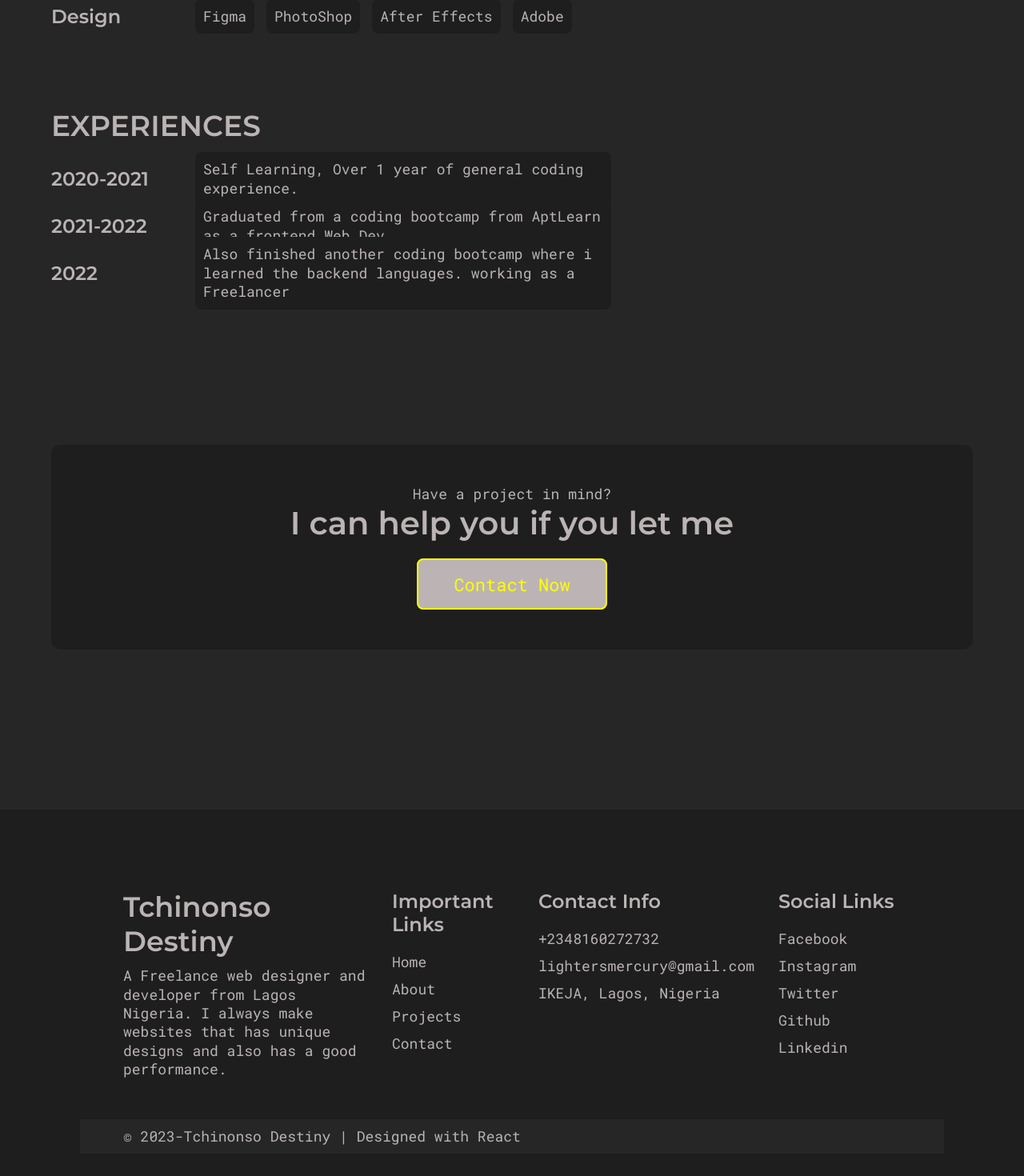
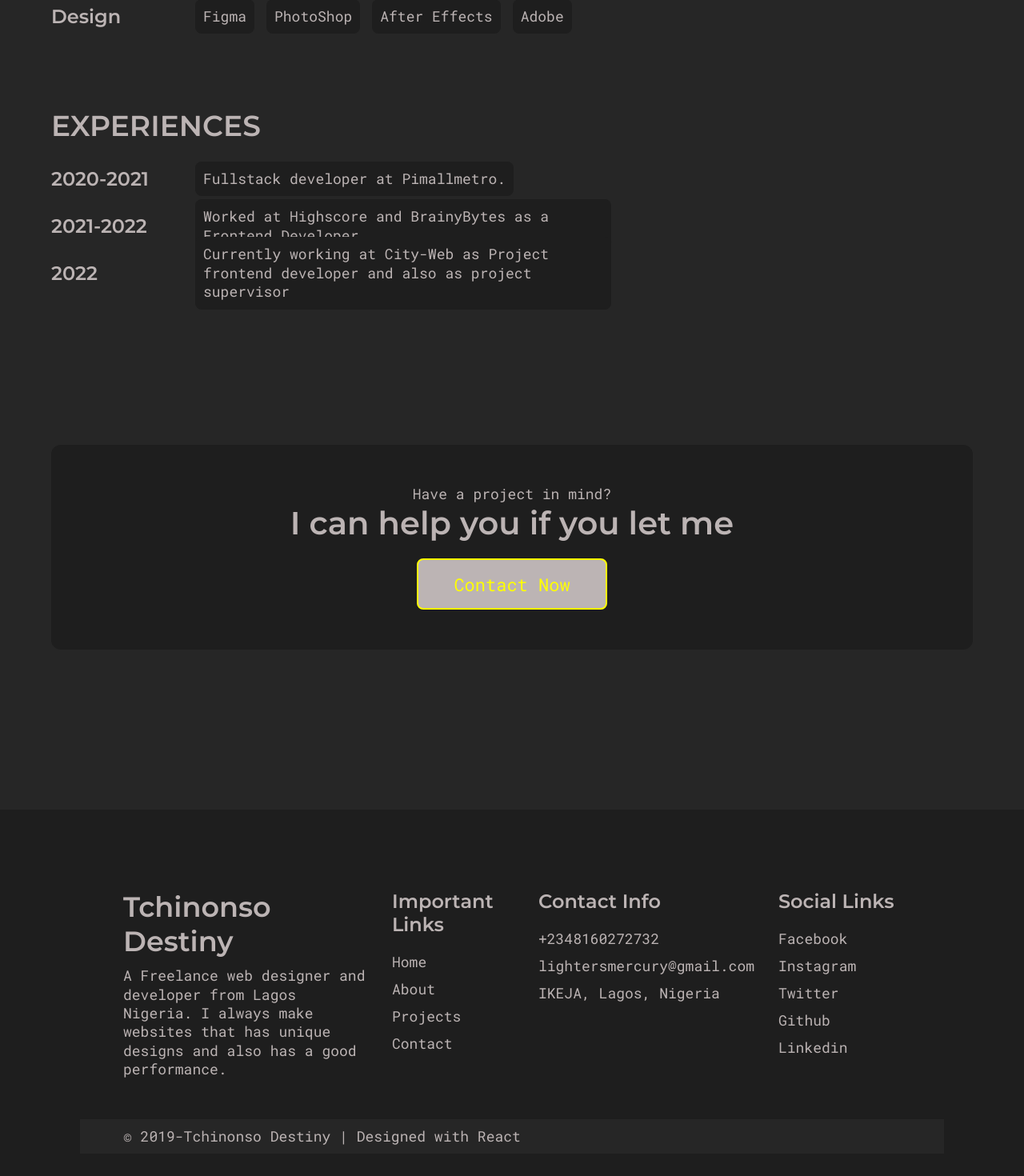
Before and after one commit to Tchinonso/updatedportfolio, a React (Create React App) app: page /about in a window 1280 px wide. Shown: the part 1413-2883 px from the top of the page at 80% size. Built offline with nearby package versions, Linux system fonts and the light colour scheme.

Commit message:
code added

```diff
--- a/src/Portfolio/Footer.js
+++ b/src/Portfolio/Footer.js
@@ -141,7 +141,7 @@ const Footer = () => {
 		  <div className='copyright'>
 			  <div className='container'>
 				  <PText>
-					  &copy; 2023-Tchinonso Destiny | Designed with React
+					  &copy; 2019-Tchinonso Destiny | Designed with React
 				  </PText>
 			  </div>
 		  </div>
--- a/src/Portfolio/Pages/About.js
+++ b/src/Portfolio/Pages/About.js
@@ -152,18 +152,18 @@ const About = () => {
             <AboutInfoItem
               title="2020-2021"
               items={[
-                "Self Learning, Over 1 year of general coding experience.",
+                "Fullstack developer at Pimallmetro.",
               ]}
             />
             <AboutInfoItem
               title="2021-2022"
               items={[
-                "Graduated from a coding bootcamp from AptLearn as a frontend Web Dev. ",
+                "Worked at Highscore and BrainyBytes as a Frontend Developer. ",
               ]}
             />
             <AboutInfoItem
               title="2022"
-              items={ ["Also finished another coding bootcamp where i learned the backend languages. working as a Freelancer"]}
+              items={ ["Currently working at City-Web as Project frontend developer and also as project supervisor"]}
             />
           </div>
         </div>
```
